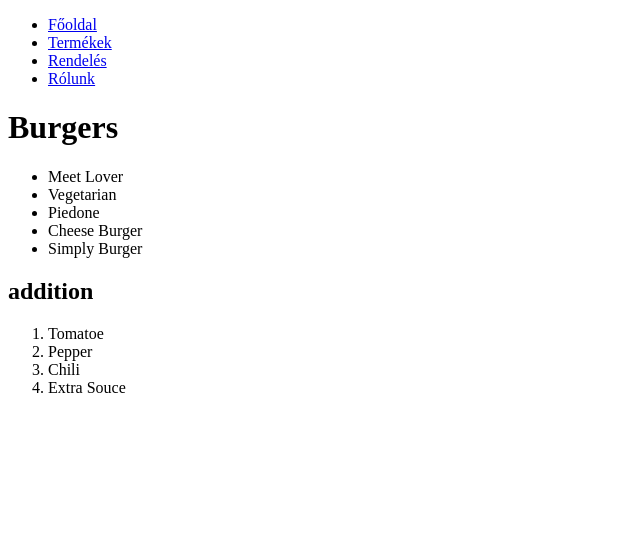
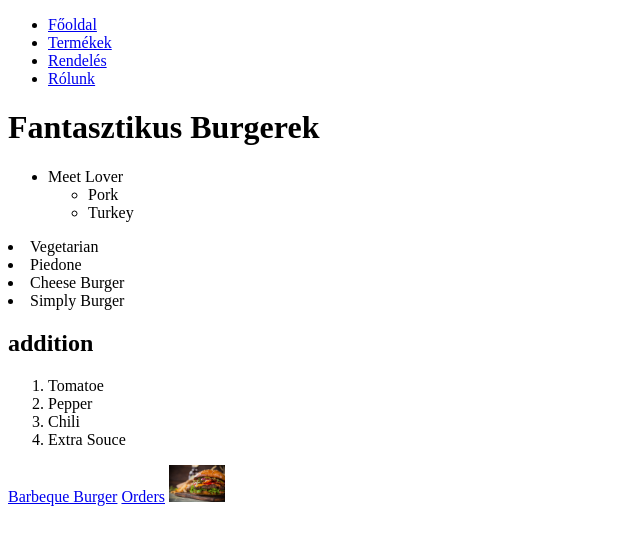
Before and after one commit to yoogiou/yoogiou.github.io, a plain HTML site: page Index.html in a window 1280 px wide. Shown: the whole page, without its empty margins (0-640 px from the left). Drawn offline with Linux system fonts and the light colour scheme.

Commit message:
Init page.

```diff
--- a/Index.html
+++ b/Index.html
@@ -13,10 +13,10 @@
             <a href="/">Főoldal</a>
         </li>
         <li>
-            <a href="/products.html">Termékek</a>
+            <a href="/Oldalak/products.html">Termékek</a>
         </li>
         <li>
-            <a href="/orders.html">Rendelés</a>
+            <a href="/Oldalak/orders.html">Rendelés</a>
         </li>
         <li>
             <a href="/about.html">Rólunk</a>
@@ -24,9 +24,19 @@
 
     </ul>
 
-    <h1>Burgers</h1>
+    <h1>Fantasztikus Burgerek</h1>
+
     <ul>
-        <li>Meet Lover</li>
+        <li>Meet Lover
+            <ul>
+            <li>Pork</li>
+            <li>Turkey</li>
+            </ul>
+
+        </li>
+
+
+    </ul>
         <li>Vegetarian</li>
         <li>Piedone</li>
         <li>Cheese Burger</li>
@@ -42,6 +52,12 @@
 
         <li>Extra Souce</li>
     </ol>
+
+
+    <a href="http://kandallopub.hu/en/menu/">Barbeque Burger</a>
+    <a href="pages/orders.html">Orders</a>
+    <a target="blank" href ="http://kandallopub.hu/en/menu/"><img width="56" src="/IMG/Burger.jpg" alt="Tasty Burger">
+    </a>
 </body>
 
 </html>
```
Also changed, not shown: Oldalak/orders.html (renamed from orders.html, +4 -4 lines), Oldalak/products.html (renamed from products.html, +3 -3 lines), about.html (+5 -3 lines), IMG/Burger.jpg (added), 1 other file.
